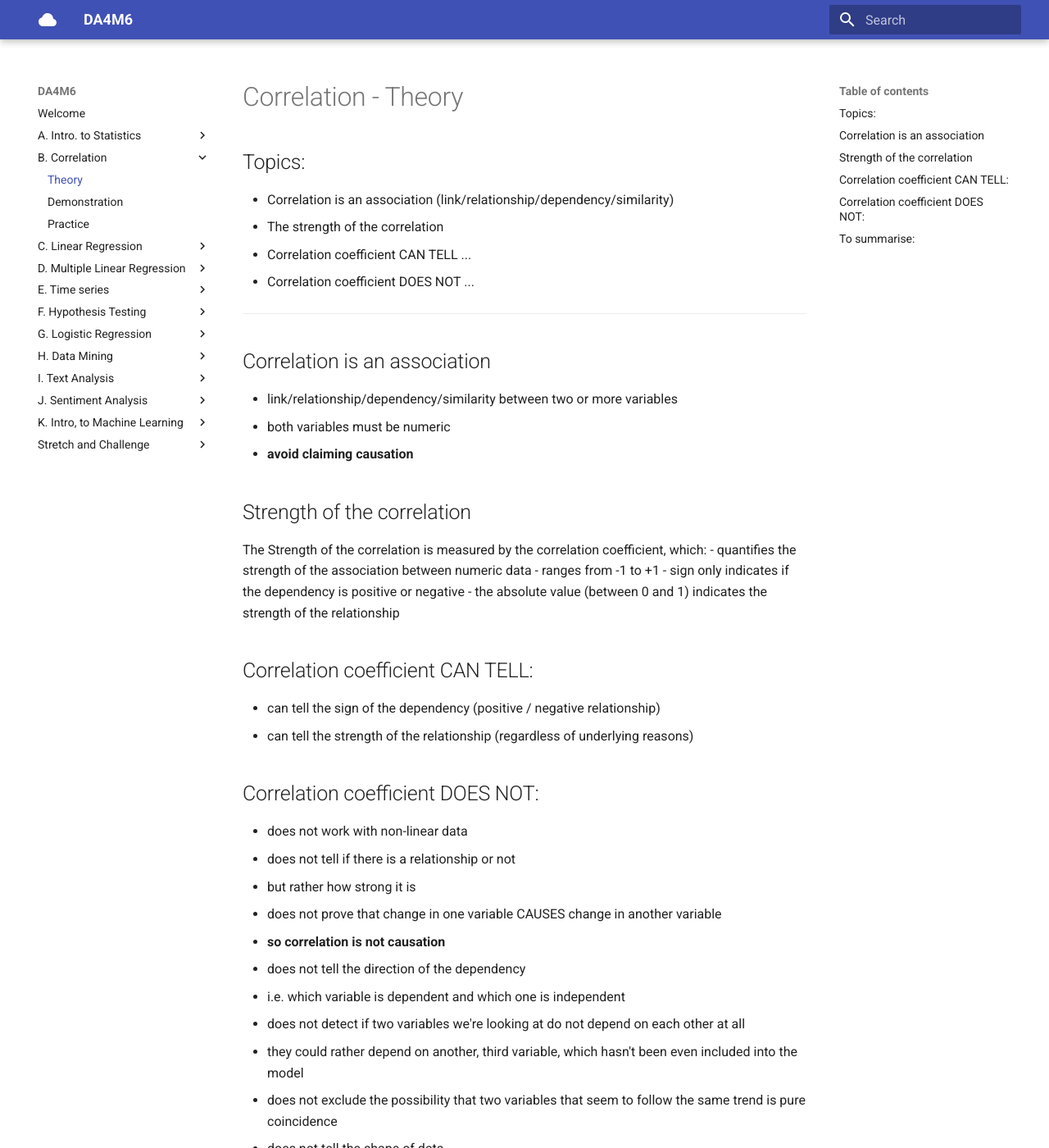
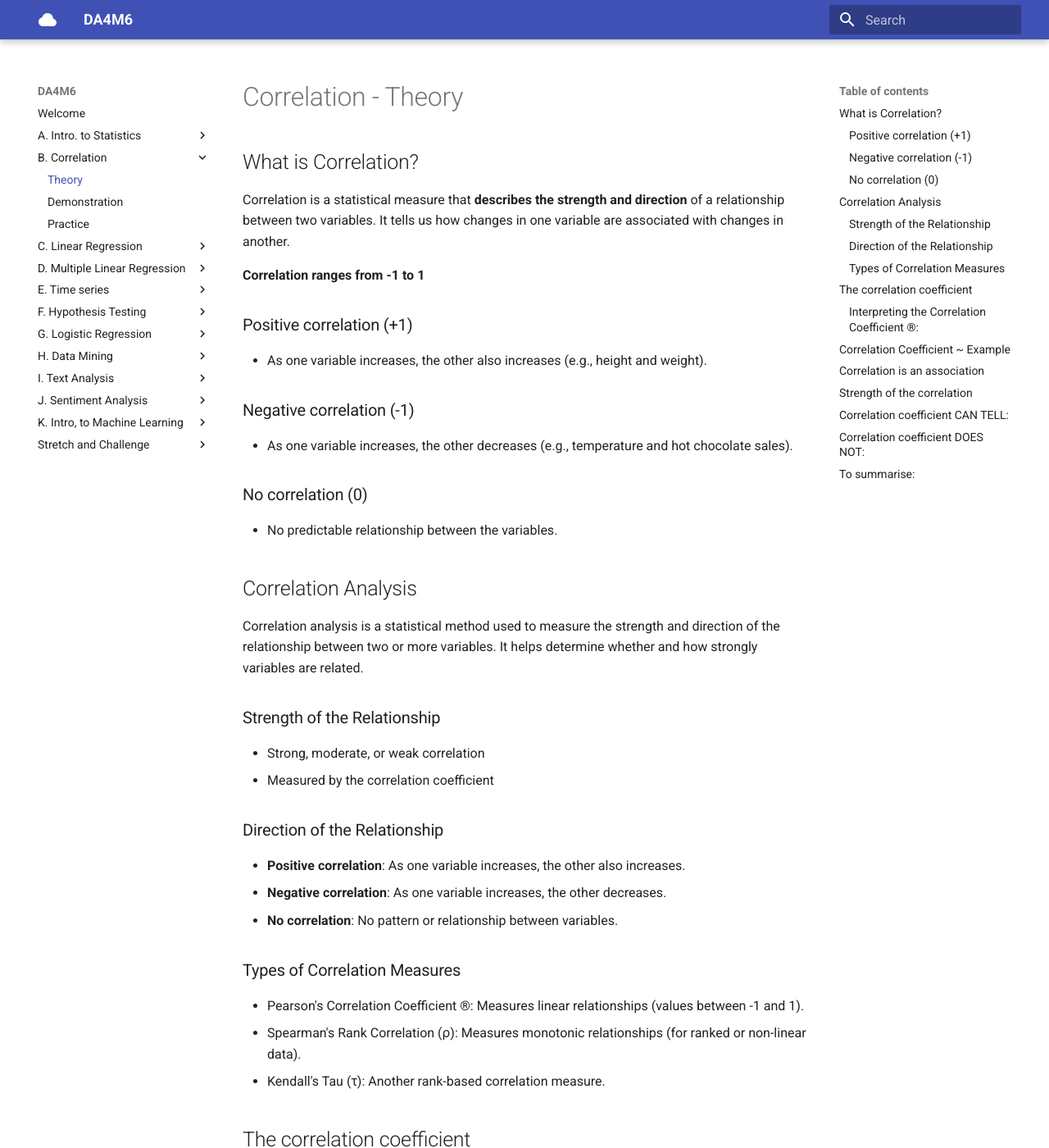
Before and after one commit to barbourians/DA4M6, an MkDocs documentation site: the page built from docs/correlation/index.md, in a window 1280 px wide and 1400 px high. Shown: the whole window at 82% size. Built offline with MkDocs 1.6.1 and Material for MkDocs 9.7.7, drawn with Linux system fonts in a browser that asks for light colours; some of the changed text lies outside the part shown.

Commit message:
Update index.md

```diff
--- a/docs/correlation/index.md
+++ b/docs/correlation/index.md
@@ -1,10 +1,67 @@
 # Correlation - Theory
 
-## Topics:
-- Correlation is an association (link/relationship/dependency/similarity)
-- The strength of the correlation
-- Correlation coefficient CAN TELL ...
-- Correlation coefficient DOES NOT ...
+## What is Correlation?
+Correlation is a statistical measure that **describes the strength and direction** of a relationship between two variables. It tells us how changes in one variable are associated with changes in another.
+
+**Correlation ranges from -1 to 1**
+
+### Positive correlation (+1)
+- As one variable increases, the other also increases (e.g., height and weight).
+
+### Negative correlation (-1)
+- As one variable increases, the other decreases (e.g., temperature and hot chocolate sales).
+
+### No correlation (0)
+- No predictable relationship between the variables.
+
+## Correlation Analysis
+Correlation analysis is a statistical method used to measure the strength and direction of the relationship between two or more variables. It helps determine whether and how strongly variables are related.
+
+### Strength of the Relationship
+- Strong, moderate, or weak correlation
+- Measured by the correlation coefficient
+
+### Direction of the Relationship
+- **Positive correlation**: As one variable increases, the other also increases.
+- **Negative correlation**: As one variable increases, the other decreases.
+- **No correlation**: No pattern or relationship between variables.
+
+### Types of Correlation Measures
+- Pearson's Correlation Coefficient (r): Measures linear relationships (values between -1 and 1).
+- Spearman's Rank Correlation (ρ): Measures monotonic relationships (for ranked or non-linear data).
+- Kendall's Tau (τ):  Another rank-based correlation measure.
+
+## The correlation coefficient
+- The correlation coefficient is a numerical value that **quantifies the strength and direction** of the relationship between two variables.
+- It ranges from -1 to 1 and is commonly represented by r (for Pearson’s correlation).
+
+### Interpreting the Correlation Coefficient (r):
+
+| Value        | Interpretation |
+|--------------|----------------|
+| +1           | Perfect positive correlation (both variables increase together) |
+| +0.7 to +0.9 | Strong positive correlation. |
+| +0.4 to +0.6 | Moderate positive correlation. |
+| +0.1 to +0.3 | Weak positive correlation. |
+| 0            | No correlation (variables are unrelated). |
+| -0.1 to -0.3 | Weak negative correlation. |
+| -0.4 to -0.6 | Moderate negative correlation. |
+| -0.7 to -0.9 | Strong negative correlation. |
+| -1           | Perfect negative correlation (one variable increases while the other decreases). |
+
+## Correlation Coefficient ~ Example
+
+**Scenario**: A researcher measures study hours and exam scores for five students:
+
+| Study Hours (X) | Exam Score (Y) |
+| --------------- | -------------- |
+|  2              | 50             |
+|  4              | 65             |
+|  6              | 75             |
+|  8              | 85             |
+| 10              | 95             |
+
+Using Pearson's correlation formula, we get **r ≈ 0.98**, indicating a **strong positive correlation**.
 
 ---
 ## Correlation is an association
```
